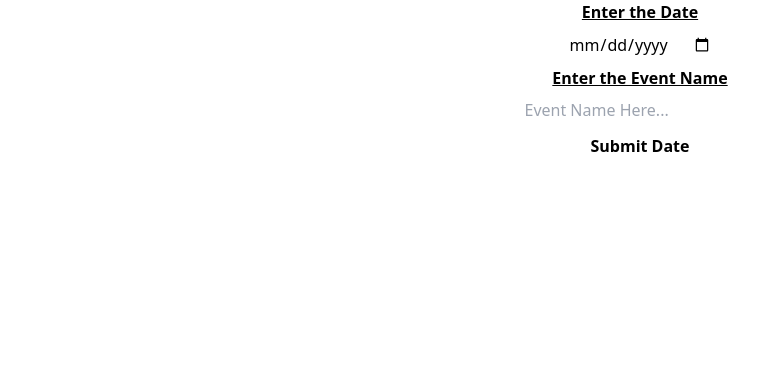
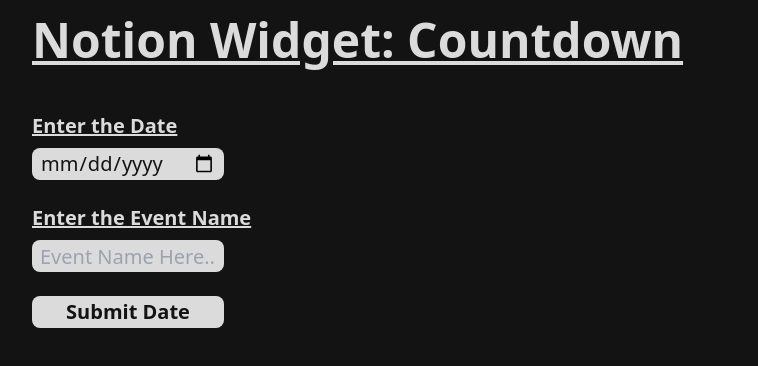
Before and after one commit to NoumanAMalik/Notion-Countdown, a Next.js app: page / in a window 1280 px wide. Shown: the top 366 px of the page, without its empty margins (0-758 px from the left). Built offline with nearby package versions, Linux system fonts and the light colour scheme.

Commit message:
Styled main page

```diff
--- a/app/page.tsx
+++ b/app/page.tsx
@@ -23,24 +23,36 @@
     };
 
     return (
-        <div className="flex flex-col items-center justify-center bg-transparent space-y-2">
-            <p className="underline font-bold">Enter the Date</p>
+        <>
+            <h1 className="bg-[#131313] h-[10vh] text-[#DBDBDB] font-bold text-5xl py-4 px-8 underline">
+                Notion Widget: Countdown
+            </h1>
+            <div className="flex flex-col h-[90vh] bg-[#131313] space-y-6 px-8 pt-8">
+                <div>
+                    <p className="underline font-bold text-[#DBDBDB] text-xl pb-2">
+                        Enter the Date
+                    </p>
                     <input
-                className="bg-white rounded"
+                        className="bg-[#DBDBDB] text-[#131313] rounded-lg w-48 h-8 px-2 text-xl"
                         type="date"
                         id="date"
                         onChange={updateRoute}
                     />
-            <p className="underline font-bold">Enter the Event Name</p>
+                </div>
+                <div>
+                    <p className="underline font-bold text-[#DBDBDB] text-xl pb-2">
+                        Enter the Event Name
+                    </p>
                     <input
-                className="bg-white rounded"
+                        className="bg-[#DBDBDB] text-[#131313] rounded-lg w-48 h-8 px-2 text-xl"
                         type="text"
                         id="occasion"
                         placeholder="Event Name Here..."
                         onChange={updateRoute}
                     />
+                </div>
                 <button
-                className="bg-white rounded font-bold p-1 cursor-pointer"
+                    className="bg-[#DBDBDB] text-[#131313] rounded-lg w-48 h-8 px-2 font-bold cursor-pointer text-xl"
                     onClick={(e) => {
                         r.push(`/date/${route}`);
                     }}
@@ -48,5 +60,6 @@
                     Submit Date
                 </button>
             </div>
+        </>
     );
 }
```
Also changed, not shown: app/date/[countdown]/page.tsx (+0 -8 lines). Lines whose indentation alone changed are shown as unchanged.
